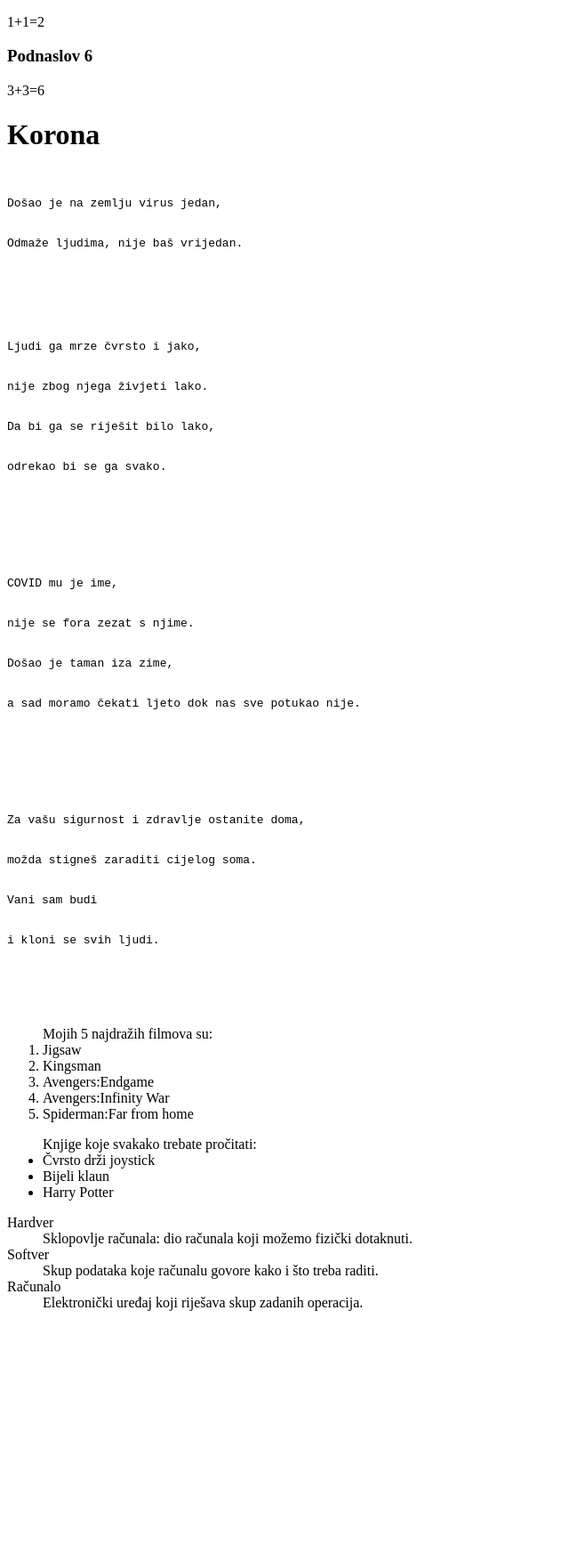
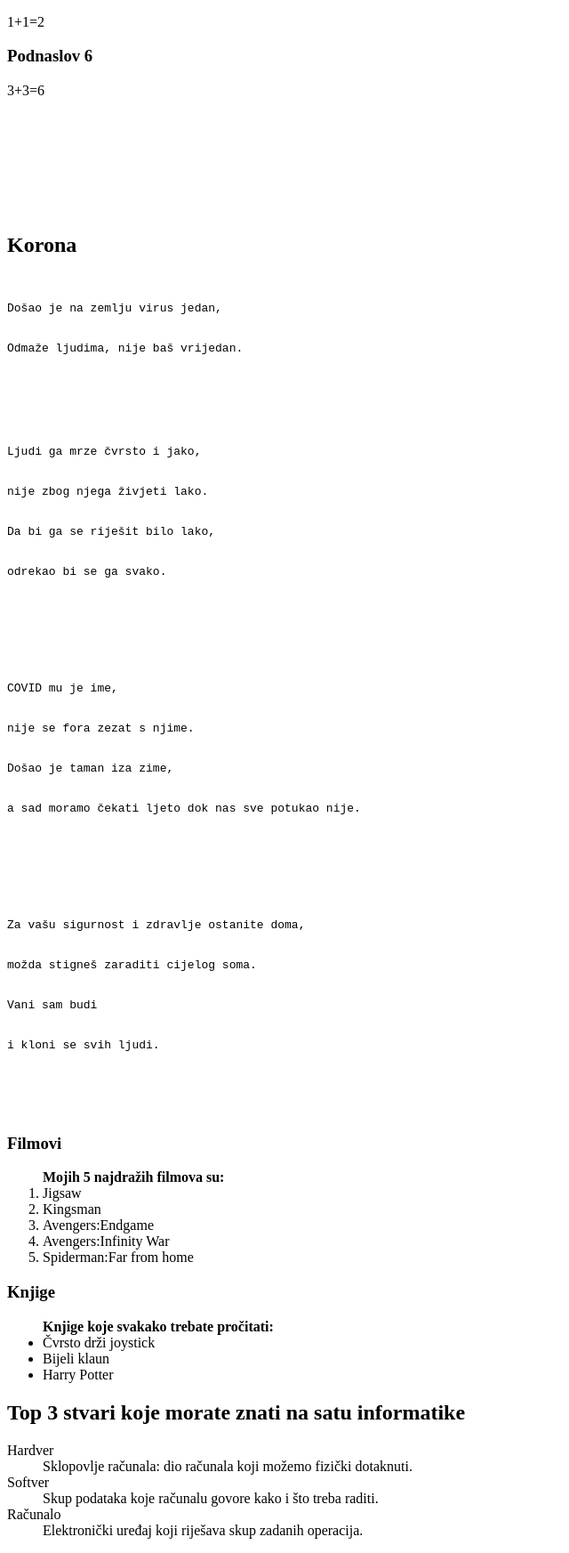
Before and after one commit to jakovk99/WEB, a plain HTML site: page index.html in a window 1280 px wide. Shown: the part 600-2345 px from the top of the page at 89% size, without its empty margins (0-640 px from the left). Before the commit the page ends 2089 px from the top, so only its background shows below. Drawn offline with Linux system fonts and the light colour scheme.

Commit message:
Add files via upload

```diff
--- a/index.html
+++ b/index.html
@@ -11,7 +11,7 @@
 <body>
 
 <pre>
-    Ovo je <b>moj</b> tekst. Ponekad je malo <i>ukošen</i>, a ponekad
+    Ovo je <strong>moj</strong> tekst. Ponekad je malo <i>ukošen</i>, a ponekad
     <b>podebljan</b>. Poželim li to, mogu ga, primjerice, učiniti
     istovremeno <b><i>i podebljanim i ukošenim</i></b>.
 
@@ -45,10 +45,17 @@
     Podnaslov 6
 </h3>
 <body>3+3=6</body>
+<pre>
+<p>
 
 
 
-<h1>Korona</h1>
+
+
+</p>
+</pre>
+
+<h2>Korona</h2>
 <pre>
 <p>
         <br>Došao je na zemlju virus jedan,<br/>
@@ -74,25 +81,25 @@
 
     </p>
 </pre>
-
+<h3>Filmovi</h3>
 <ol>
-    <Body>Mojih 5 najdražih filmova su:</Body>
+    <Body><b>Mojih 5 najdražih filmova su:</b></Body>
             <li>Jigsaw</li>
             <li>Kingsman</li>
             <li>Avengers:Endgame</li>
             <li>Avengers:Infinity War</li>
             <li>Spiderman:Far from home</li>
 </ol>
-
+<h3>Knjige</h3>
 <ul>
-    <Body>Knjige koje svakako trebate pročitati:</Body>
+    <Body><b>Knjige koje svakako trebate pročitati:</b></Body>
             <li>Čvrsto drži joystick</li>
             <li>Bijeli klaun</li>
             <li>Harry Potter</li>
 </ul>
 
 
-
+<h2>Top 3 stvari koje morate znati na satu informatike</h2>
 <dl>
     <dt>Hardver</dt>
         <dd>Sklopovlje računala: dio računala koji možemo fizički dotaknuti.</dd>
```
Lines whose indentation alone changed are shown as unchanged.
